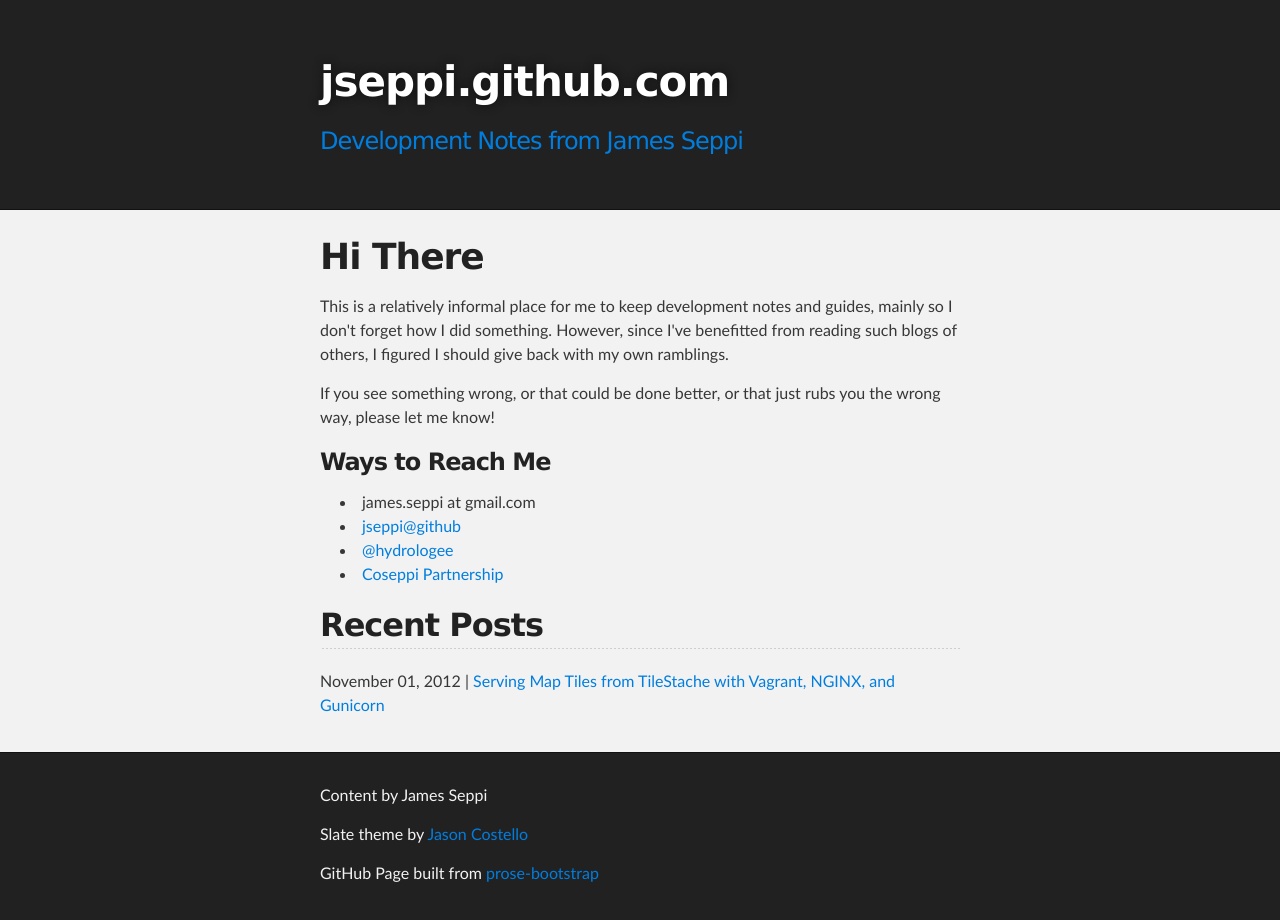
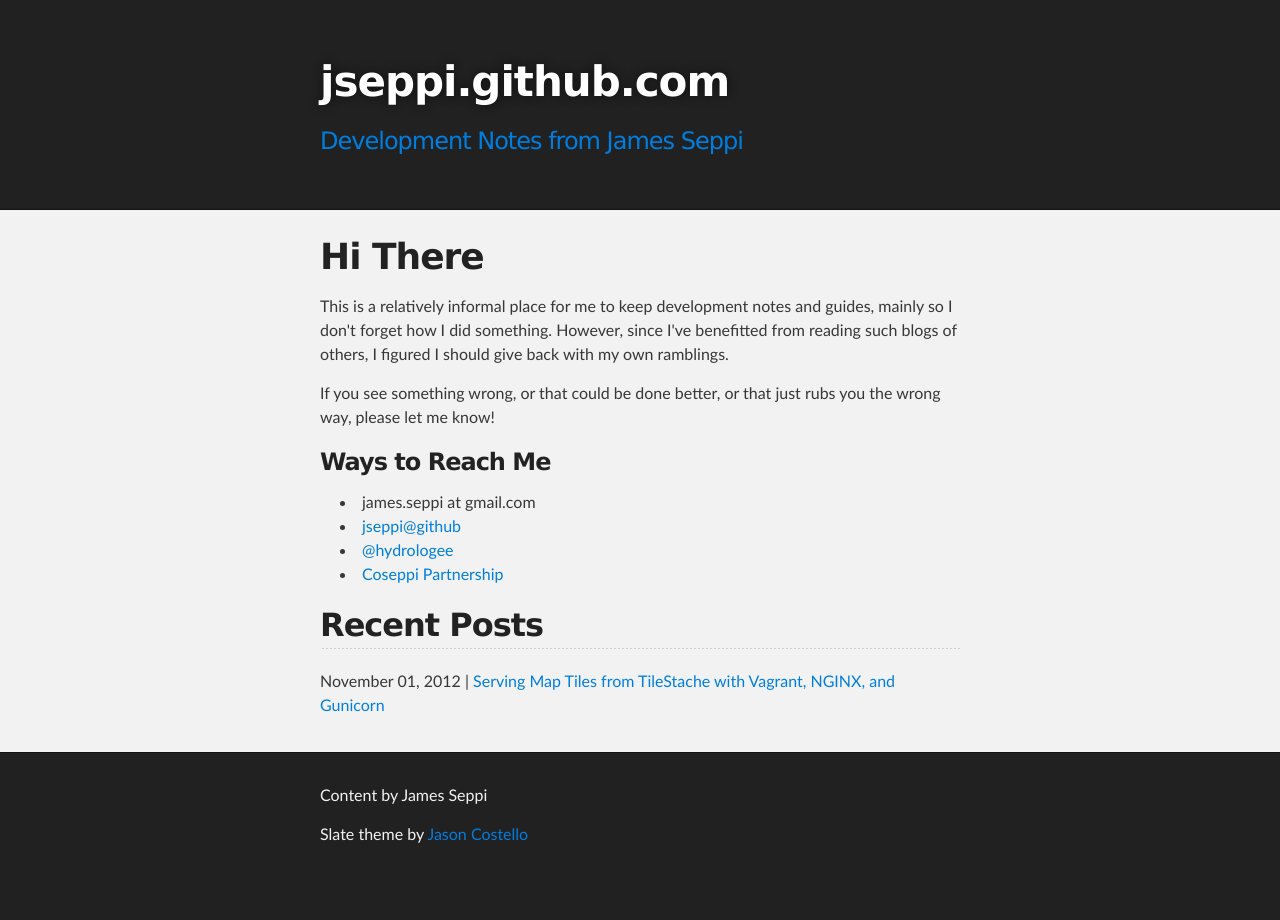
Before and after one commit to jseppi/jseppi.github.io, a Jekyll site: the page built from index.html, in a window 1280 px wide. Built offline with Jekyll 4.4.1, drawn with Linux system fonts in a browser that asks for light colours.

Commit message:
removed prose link

```diff
--- a/_layouts/default.html
+++ b/_layouts/default.html
@@ -52,7 +52,6 @@
     <footer class="inner">
       <p>Content by James Seppi</p>
       <p>Slate theme by <a href="https://github.com/jsncostello">Jason Costello</a></p>
-      <p>GitHub Page built from <a href="http://github.com/prose/bootstrap">prose-bootstrap</a></p>
     </footer>
   </div>
 
```
